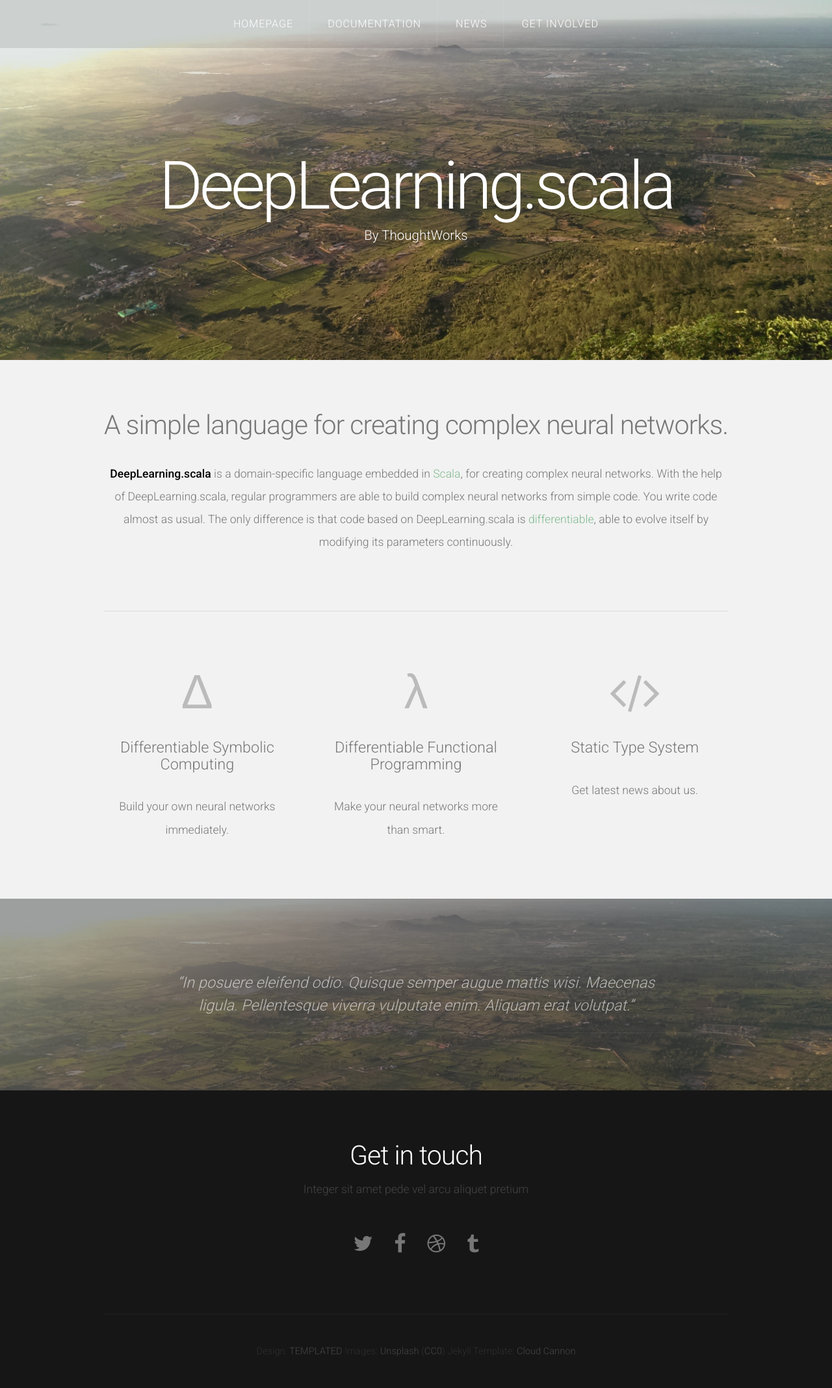
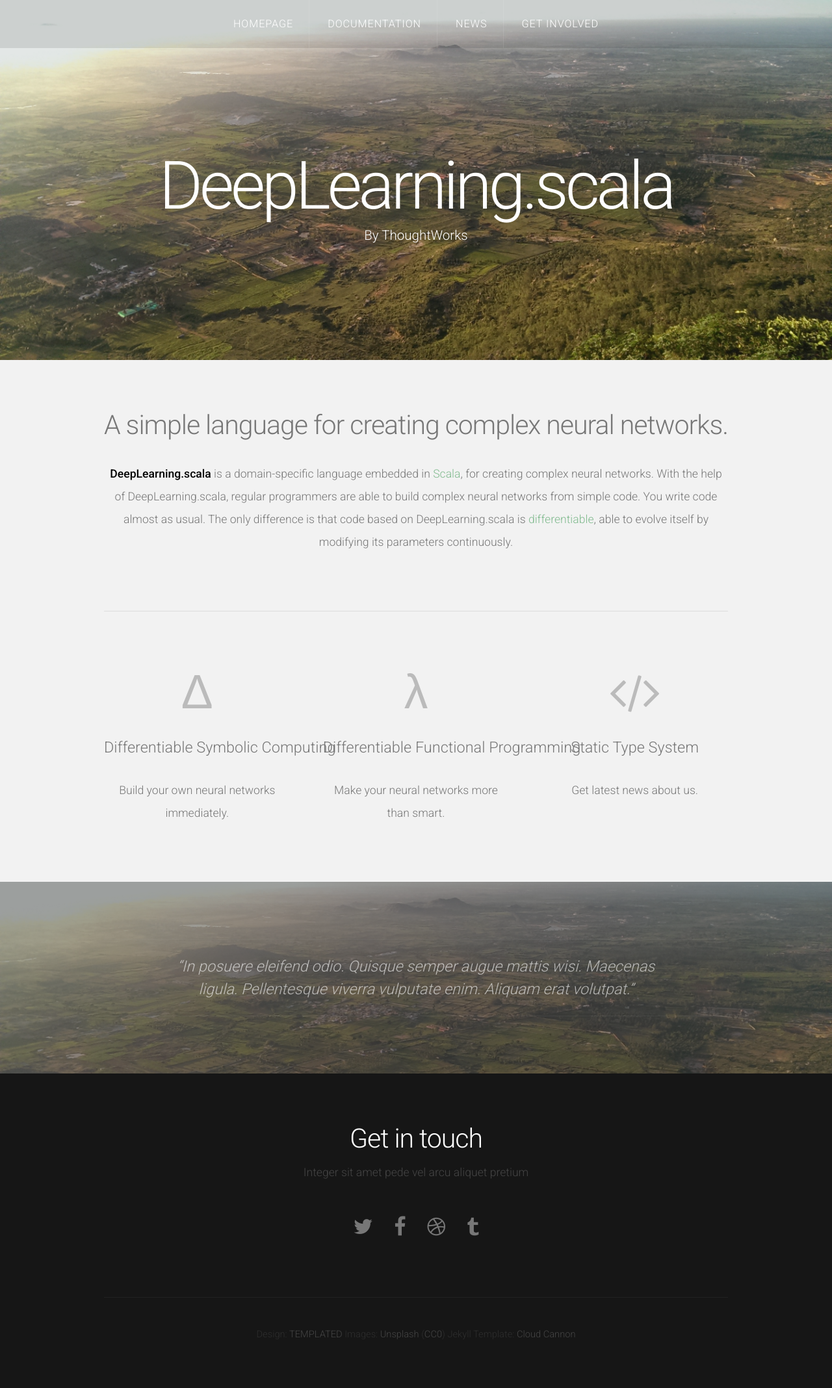
Before and after one commit to ThoughtWorksInc/DeepLearning.scala, a Jekyll site: the page built from index.html, in a window 1280 px wide. Shown: the whole page at 65% size. Built offline with Jekyll 4.4.1, drawn with Linux system fonts in a browser that asks for light colours; nearby versions of some CDN libraries; comment, search, counter and statistics services are not loaded; after the commit the page ends 2111 px from its top, so only the background shows below that.

Commit message:
Update index.html

```diff
--- a/index.html
+++ b/index.html
@@ -19,21 +19,21 @@
 		<div class="row">
 			<section class="4u">
 				<span class="pennant">
-					<span style="line-height: 1; font-size: 1.25em;">Δ</span>
+					<span style="line-height: 1; font-size: 1.25em">Δ</span>
 				</span>
-				<h3>Differentiable Symbolic Computing</h3>
+				<h3 style="white-space: nowrap">Differentiable Symbolic Computing</h3>
 				<p>Build your own neural networks immediately.</p>
 			</section>
 			<section class="4u">
 				<span class="pennant">
 					<span style="line-height: 1; font-size: 1.25em;">λ</span>
 				</span>
-				<h3>Differentiable Functional Programming</h3>
+				<h3 style="white-space: nowrap">Differentiable Functional Programming</h3>
 				<p>Make your neural networks more than smart.</p>
 			</section>
 			<section class="4u">
 				<span class="pennant"><span class="fa fa-code"></span></span>
-				<h3>Static Type System</h3>
+				<h3 style="white-space: nowrap">Static Type System</h3>
 				<p>Get latest news about us.</p>
 			</section>
 
```
